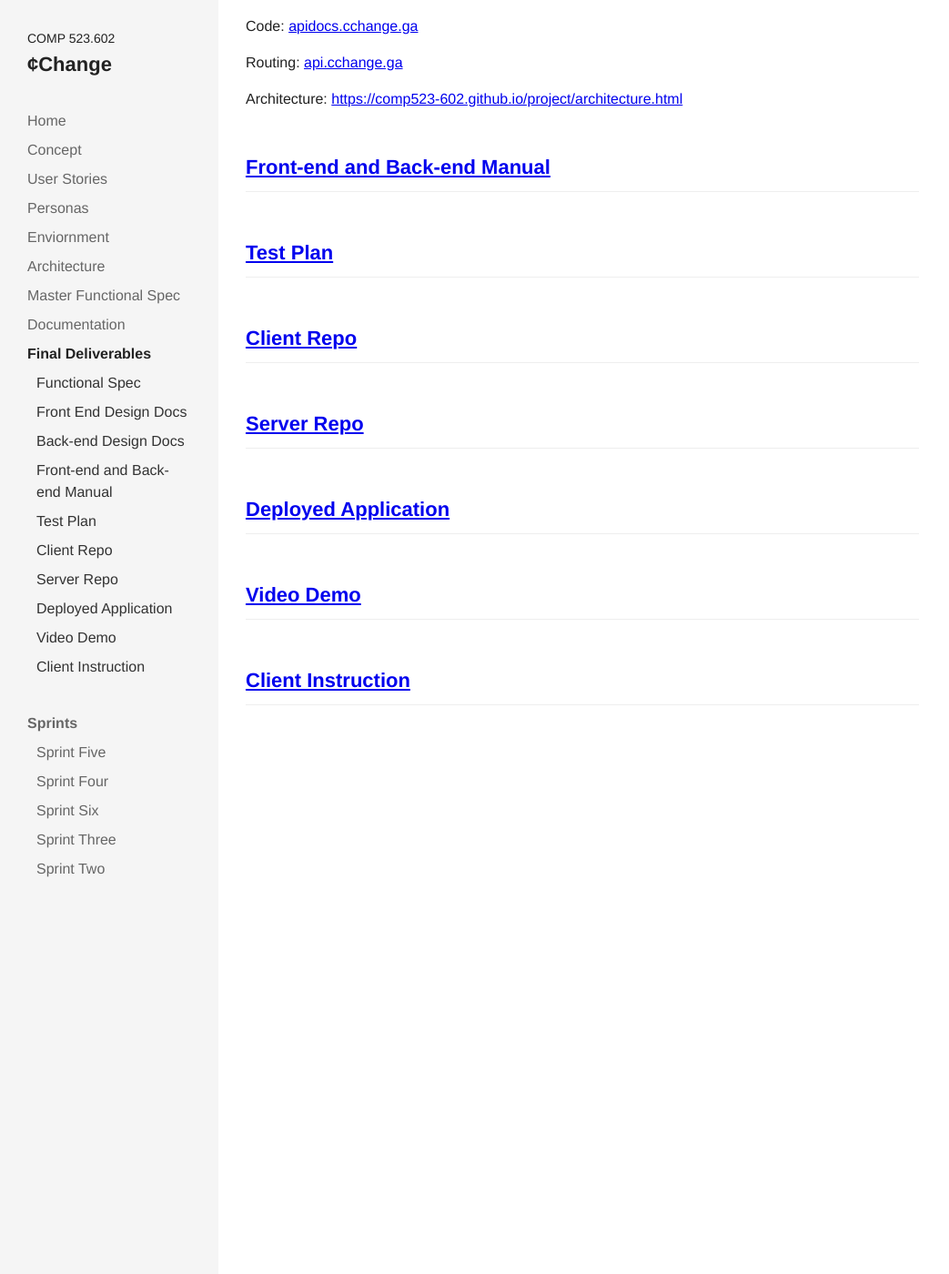
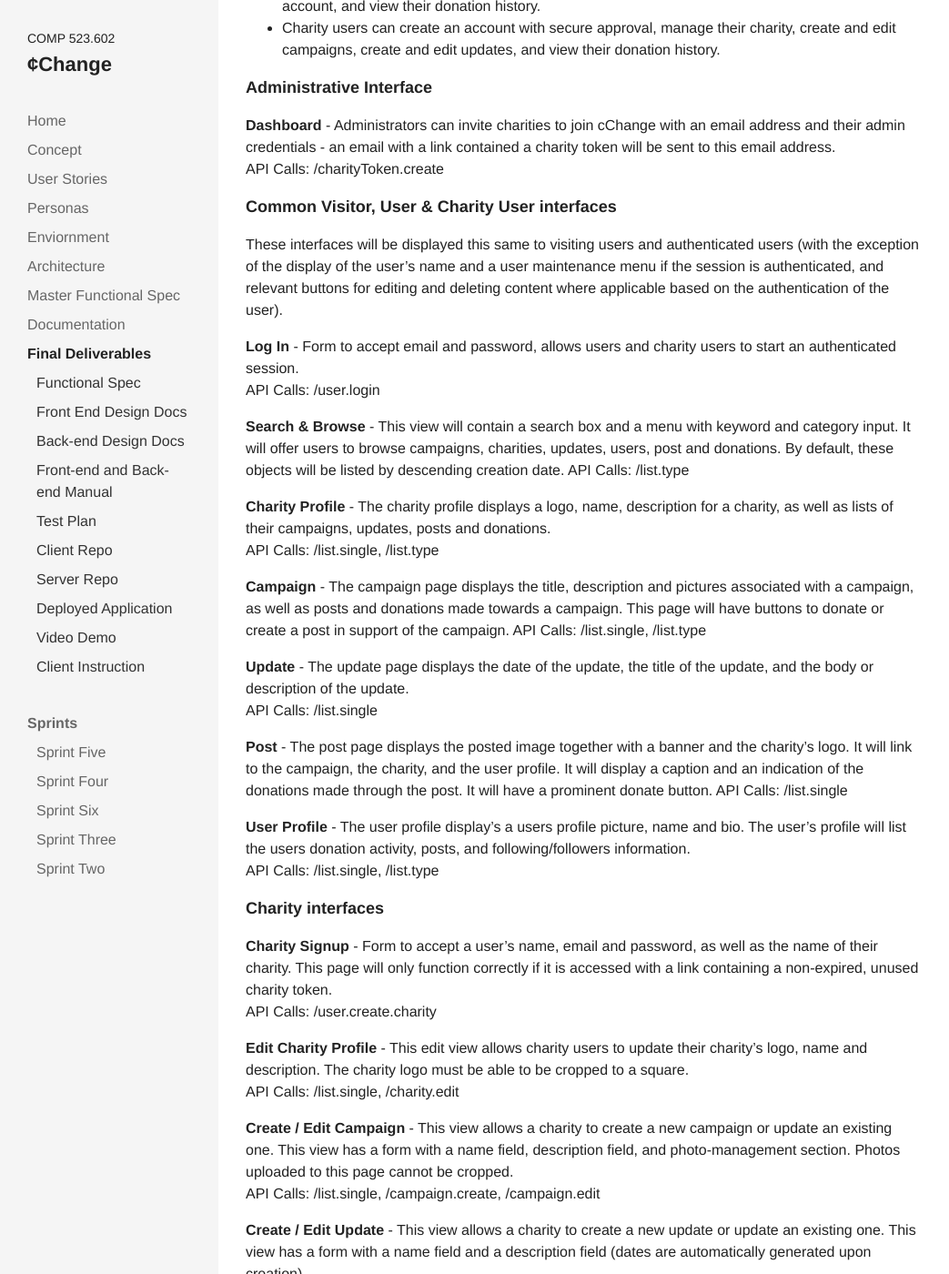
Before and after one commit to comp523-602/cchange-project, a Jekyll site: the page built from final-deliverables.markdown, in a window 1280 px wide and 1400 px high, scrolled down 445 px. Shown: the whole window at 91% size, without its empty margins (0-1043 px from the left). Built offline with Jekyll 4.4.1, drawn with Linux system fonts in a browser that asks for light colours; nearby versions of some CDN libraries; our own code applies the rules of GitHub Pages for plain Markdown files; some of the changed text lies outside the part shown.

Commit message:
Updated Final Deliverables

```diff
--- a/final-deliverables.markdown
+++ b/final-deliverables.markdown
@@ -4,7 +4,81 @@ date: 2017-12-13 13:20:00 -05:00
 position: 8
 ---
 
-## [Functional Spec](https://comp523-602.github.io/project/functional-spec.html)
+## Functional Spec
+
+### User Types
+
+* Visiting users
+
+* Users
+
+* Charity users
+
+### Requirements
+
+* Visitors can view charities, campaigns, and updates, as well as the posts and profiles of other users.
+
+* Users can create account, edit their profile, make posts, make donations, add funds to their account, and view their donation history.
+
+* Charity users can create an account with secure approval, manage their charity, create and edit campaigns, create and edit updates, and view their donation history.
+
+### Administrative Interface
+
+**Dashboard** - Administrators can invite charities to join cChange with an email address and their admin credentials - an email with a link contained a charity token will be sent to this email address.\
+API Calls: /charityToken.create
+
+### Common Visitor, User & Charity User interfaces
+
+These interfaces will be displayed this same to visiting users and authenticated users (with the exception of the display of the user's name and a user maintenance menu if the session is authenticated, and relevant buttons for editing and deleting content where applicable based on the authentication of the user).
+
+**Log In** - Form to accept email and password, allows users and charity users to start an authenticated session.
+API Calls: /user.login
+
+**Search & Browse** - This view will contain a search box and a menu with keyword and category input. It will offer users to browse campaigns, charities, updates, users, post and donations. By default, these objects will be listed by descending creation date.
+API Calls: /list.type
+
+**Charity Profile** - The charity profile displays a logo, name, description for a charity, as well as lists of their campaigns, updates, posts and donations.
+API Calls: /list.single, /list.type
+
+**Campaign** - The campaign page displays the title, description and pictures associated with a campaign, as well as posts and donations made towards a campaign. This page will have buttons to donate or create a post in support of the campaign.
+API Calls: /list.single, /list.type
+
+**Update** - The update page displays the date of the update, the title of the update, and the body or description of the update.
+API Calls: /list.single
+
+**Post** - The post page displays the posted image together with a banner and the charity's logo. It will link to the campaign, the charity, and the user profile. It will display a caption and an indication of the donations made through the post. It will have a prominent donate button.
+API Calls: /list.single
+
+**User Profile** - The user profile display's a users profile picture, name and bio. The user's profile will list the users donation activity,  posts, and following/followers information.
+API Calls: /list.single, /list.type
+
+### Charity interfaces
+
+**Charity Signup** - Form to accept a user's name, email and password, as well as the name of their charity. This page will only function correctly if it is accessed with a link containing a non-expired, unused charity token.
+API Calls: /user.create.charity
+
+**Edit Charity Profile** - This edit view allows charity users to update their charity's logo, name and description. The charity logo must be able to be cropped to a square.
+API Calls: /list.single, /charity.edit
+
+**Create / Edit Campaign** - This view allows a charity to create a new campaign or update an existing one. This view has a form with a name field, description field, and photo-management section. Photos uploaded to this page cannot be cropped.
+API Calls: /list.single, /campaign.create, /campaign.edit
+
+**Create / Edit Update** - This view allows a charity to create a new update or update an existing one. This view has a form with a name field and a description field (dates are automatically generated upon creation).
+API Calls: /list.single, /update.create, /update.edit
+
+### User Interfaces
+
+**User Signup** - This view will allow regular cChange users to create an account. Fields include name, email, password and confirm password.
+API Calls: /user.create
+
+**Profile Edit** - This view will allow a user to edit their name, bio or profile picture.
+API Calls: /user.edit
+
+**Create Post (for campaign)** - This view will allow a user to create a new post. This view accept a campaign ID if the view is accessed by a user who clicks a button on a campaign page specifically to support that campaign. This view will accept a photo upload (which must be cropped to a square), a caption, a way to navigate through possible campaigns (if one is not provided), and will also accept a donation amount if the users wants to donate while creating the post.
+API Calls: /post.create
+
+**Edit Post** - This view will allow a user to edit the caption of their post.
+API Calls: /list.single, /post.edit
 
 ## Front End Design Docs
 
```
Also changed, not shown: other parts of final-deliverables.markdown (+3 -3 lines).
